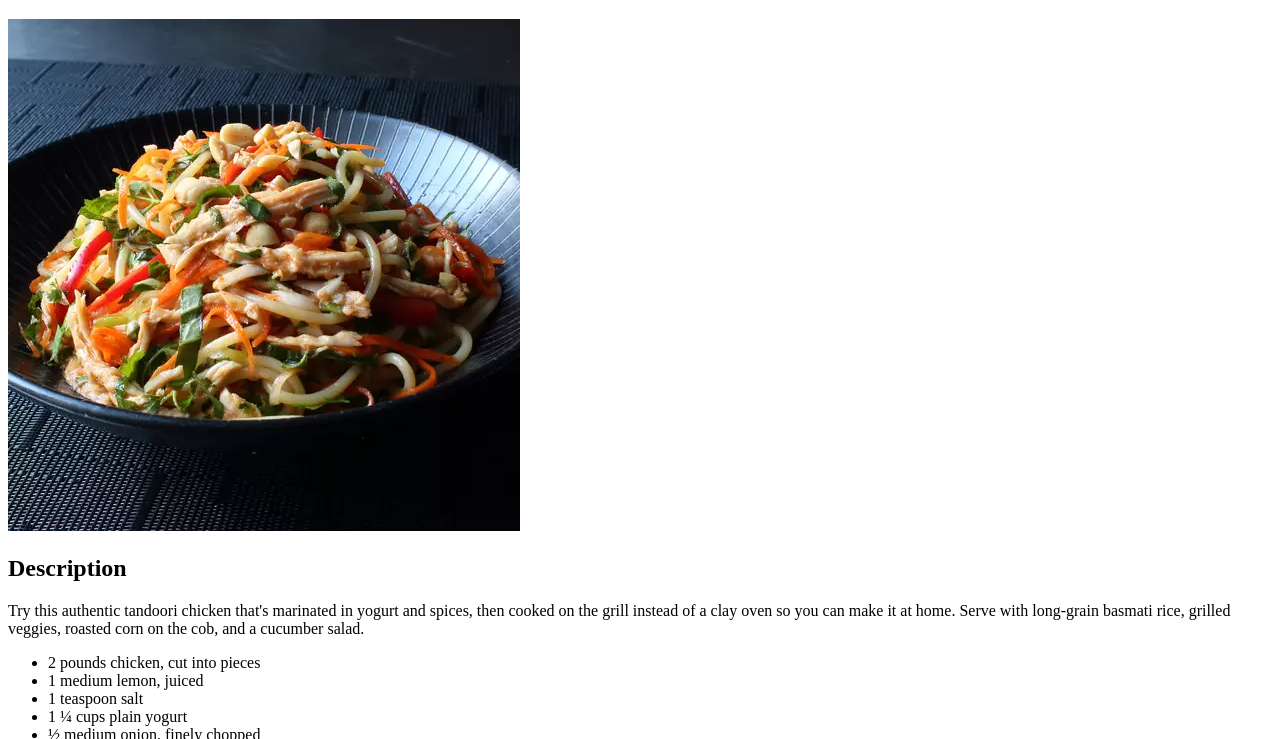
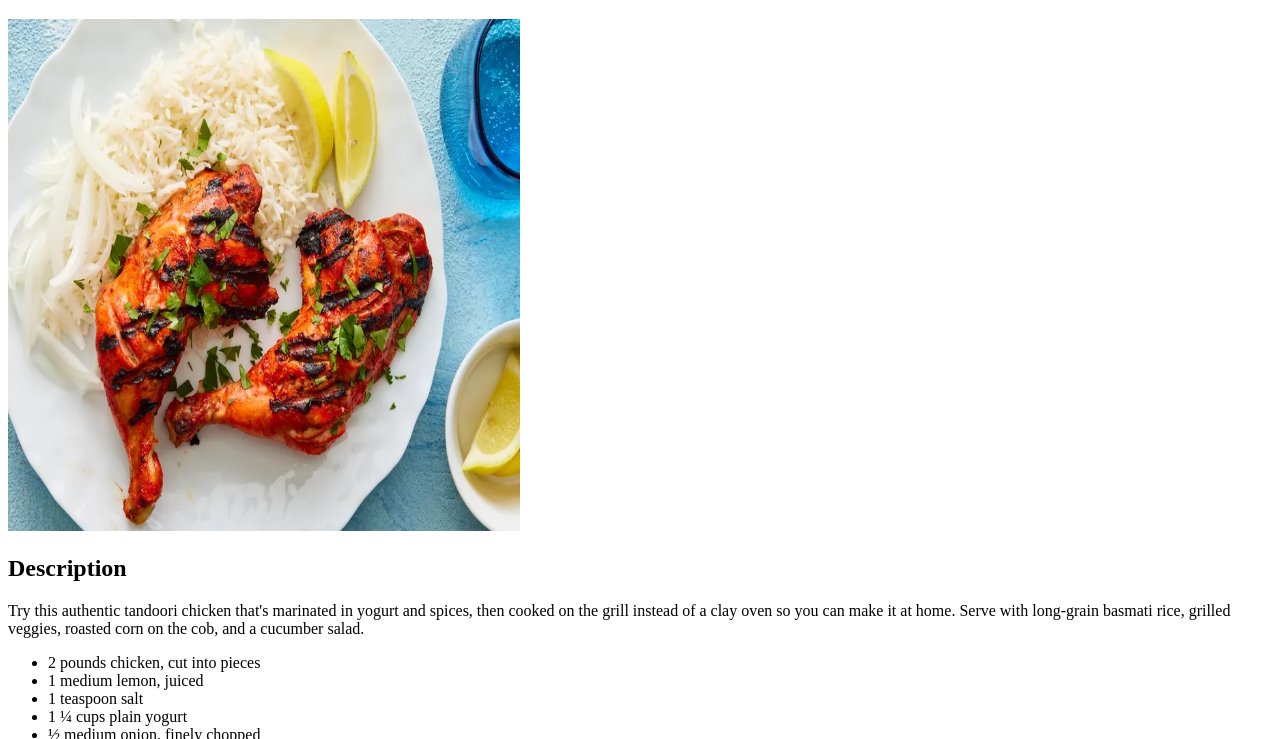
Before and after one commit to ollillillo/odin-recipes, a plain HTML site: page recipes/tandoori_chicken.html in a window 1280 px wide. Shown: the part 61-800 px from the top of the page. Drawn offline with Linux system fonts and the light colour scheme.

Commit message:
Add image of Chicken Tandoori
	modified:   recipes/tandoori_chicken.html

```diff
--- a/recipes/tandoori_chicken.html
+++ b/recipes/tandoori_chicken.html
@@ -7,7 +7,7 @@
 </head>
 <body>
     <h1>Tandoori Chicken</h1>
-    <img src="images/chicken_nooodle_salad.jpg" alt="Chicken Noodle Salad" width="512" height="512">
+    <img src="images/tandoor9_chicken.jpg" alt="Chicken Noodle Salad" width="512" height="512">
     <h2>Description</h2>
     <p>
         Try this authentic tandoori chicken that's marinated in yogurt and spices, then cooked on the grill instead of a clay oven so you can make it at home. Serve with long-grain basmati rice, grilled veggies, roasted corn on the cob, and a cucumber salad. </p>
```
